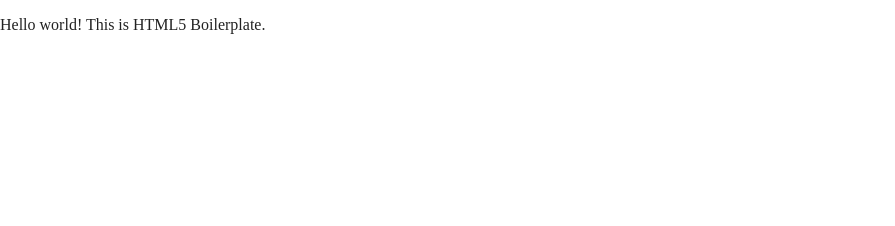
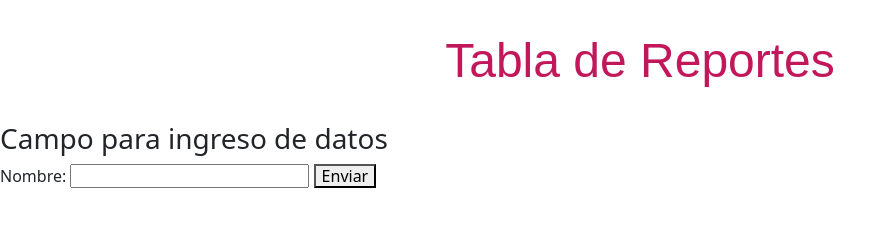
Before and after one commit to CriSarC/Tablero_Reportes, a website built with Parcel: page index.html in a window 1280 px wide. Shown: the whole page, without its empty margins (0-895 px from the left). Built offline with nearby package versions, Linux system fonts and the light colour scheme.

Commit message:
Primeros Ajustes en el Frontend

```diff
--- a/css/main.css
+++ b/css/main.css
@@ -260,3 +260,11 @@
     page-break-after: avoid;
   }
 }
+
+/* to create a new class --> . and name of the class */
+.estilo-titulo{
+  font-family: 'Dosis', sans-serif;
+    font-size: 3rem;
+    text-align: center;
+    color:#C2185b;
+}
--- a/index.html
+++ b/index.html
@@ -3,7 +3,8 @@
 
 <head>
   <meta charset="utf-8">
-  <title></title>
+  <title>Tablero de Reportes</title>
+  <!-- with this metadata Google's spiders can find our page more quickly -->
   <meta name="description" content="">
   <meta name="viewport" content="width=device-width, initial-scale=1">
 
@@ -14,7 +15,13 @@
 
   <link rel="manifest" href="site.webmanifest">
   <link rel="apple-touch-icon" href="icon.png">
+
+  <!-- boostrap5 CSS style  from https://getbootstrap.com/docs/5.0/getting-started/introduction/-->
+  <link href="https://cdn.jsdelivr.net/npm/bootstrap@5.0.2/dist/css/bootstrap.min.css" rel="stylesheet" integrity="sha384-EVSTQN3/azprG1Anm3QDgpJLIm9Nao0Yz1ztcQTwFspd3yD65VohhpuuCOmLASjC" crossorigin="anonymous">
+
+
   <!-- Place favicon.ico in the root directory -->
+  <!-- here we put our CSS styles-->
 
   <link rel="stylesheet" href="css/normalize.css">
   <link rel="stylesheet" href="css/main.css">
@@ -25,7 +32,25 @@
 <body>
 
   <!-- Add your site or application content here -->
-  <p>Hello world! This is HTML5 Boilerplate.</p>
+  <!--
+     with h1, h2, h3 we can create titles, subtitles and sub-subtitles {it's not recommended practice}
+     is better use class h1, h2 and furthermore to simulate this behavior in <p> etiquettes
+  -->
+  <!-- also we can create class to add a custom style in a etiquette -->
+  <h1 class="estilo-titulo"> Tabla de Reportes</h1>
+  <p class="h3">Campo para ingreso de datos</p>
+
+  <!-- add a new imput. with id we can reffer to this input-->
+  <label for="name"> Nombre:</label>
+  <input type="text" id="name" name="nombre">
+
+  <!-- we can send data with a button -->
+  <button type="reset submit">Enviar</button>
+
+
+
+
+
   <script src="js/vendor/modernizr-3.11.2.min.js"></script>
   <script src="js/plugins.js"></script>
   <script src="js/main.js"></script>
@@ -35,6 +60,7 @@
     window.ga = function () { ga.q.push(arguments) }; ga.q = []; ga.l = +new Date;
     ga('create', 'UA-XXXXX-Y', 'auto'); ga('set', 'anonymizeIp', true); ga('set', 'transport', 'beacon'); ga('send', 'pageview')
   </script>
+
   <script src="https://www.google-analytics.com/analytics.js" async></script>
 </body>
 
```
